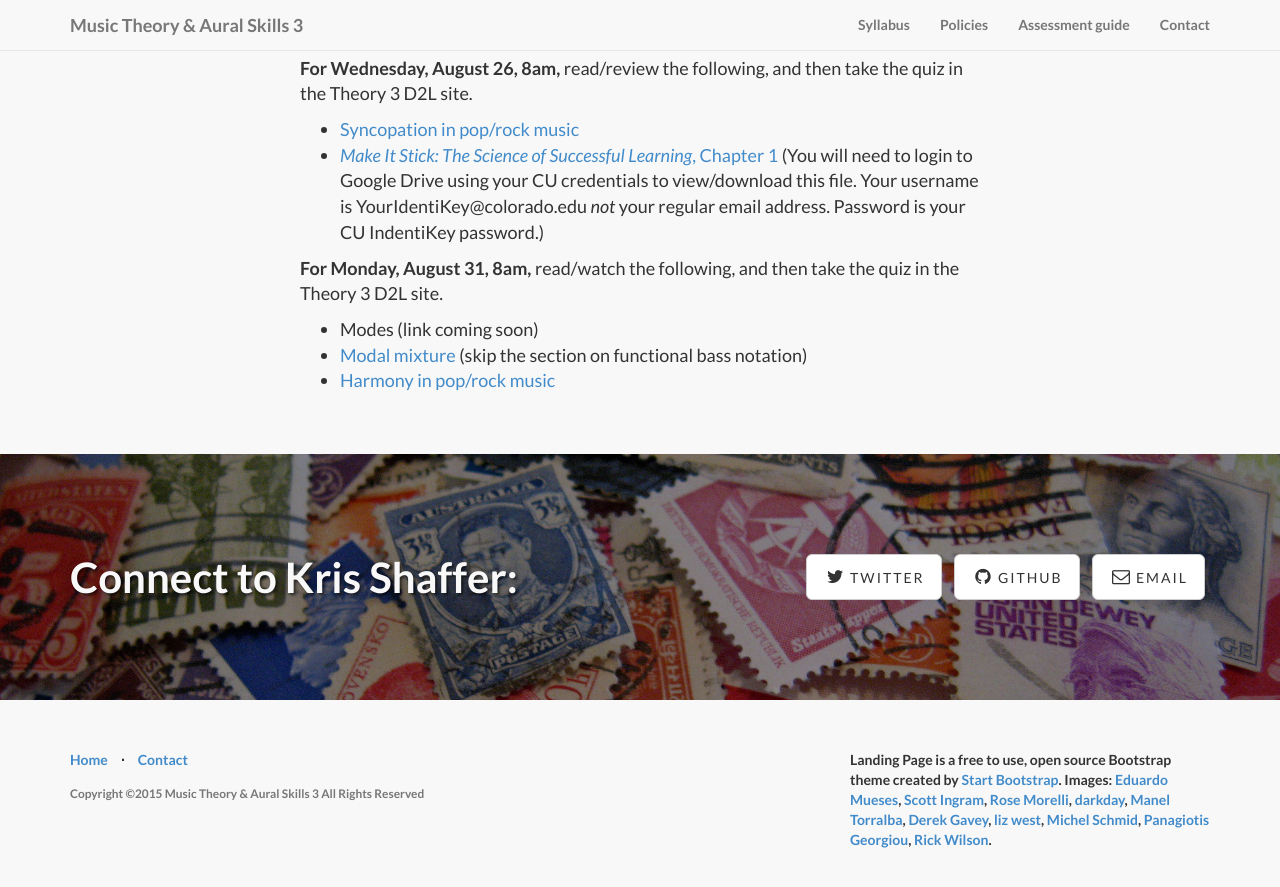
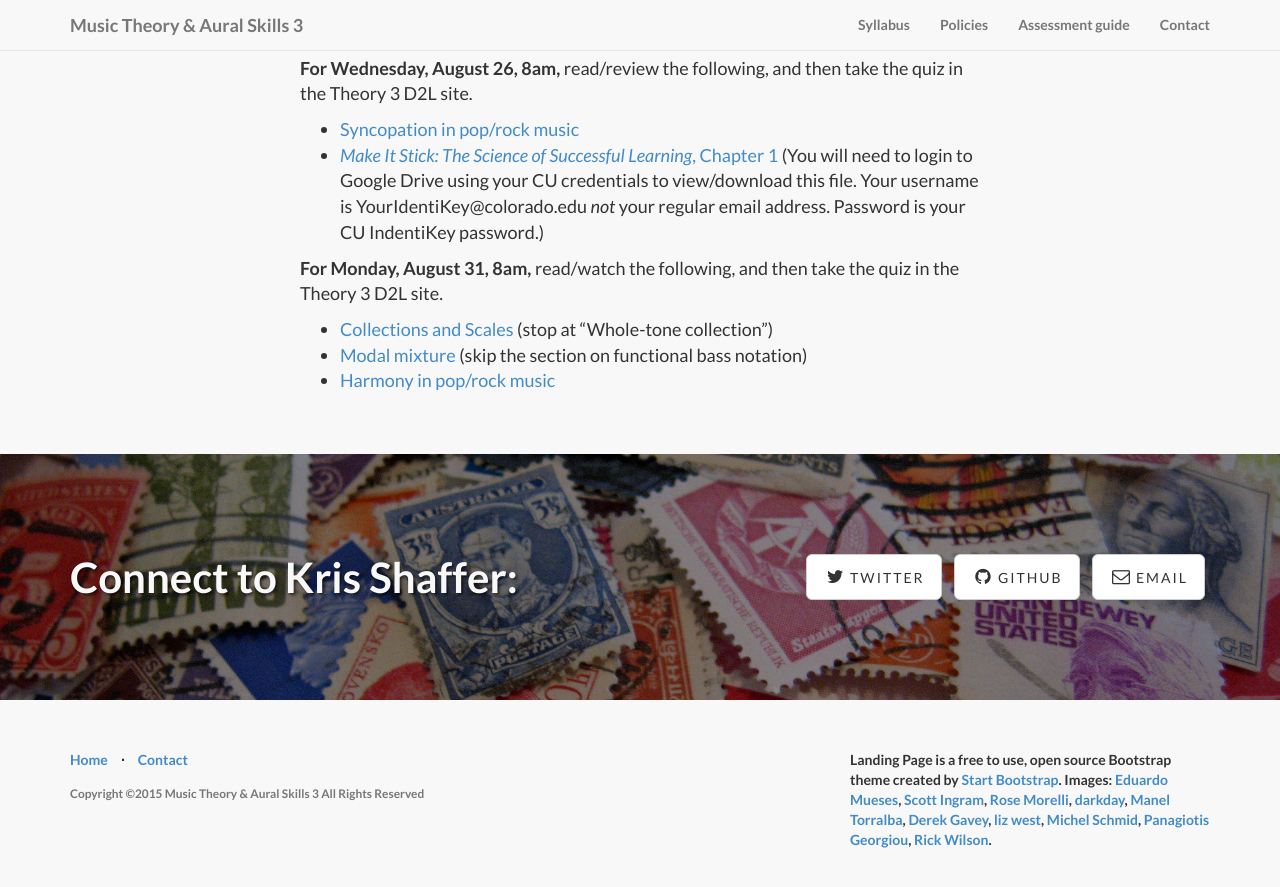
Before and after one commit to kshaffer/theory3, a Jekyll site: the page built from week1.md, in a window 1280 px wide and 900 px high, scrolled down 1274 px. Shown: the top 887 px of the window. Built offline with Jekyll 4.4.1, drawn with Linux system fonts in a browser that asks for light colours; nearby versions of some CDN libraries; library files that are not in the unit come from our copies.

Commit message:
Week 1 - added modes

```diff
--- a/week1.md
+++ b/week1.md
@@ -37,6 +37,6 @@ In this unit, we will explore the following core concepts:
 
 **For Monday, August 31, 8am,** read/watch the following, and then take the quiz in the Theory 3 D2L site.
 
-- Modes (link coming soon)
+- [Collections and Scales](http://openmusictheory.com/scales2.html) (stop at "Whole-tone collection")
 - [Modal mixture](http://openmusictheory.com/modalMixture.html) (skip the section on functional bass notation)
 - [Harmony in pop/rock music](http://openmusictheory.com/popRockHarmony.html)
```
